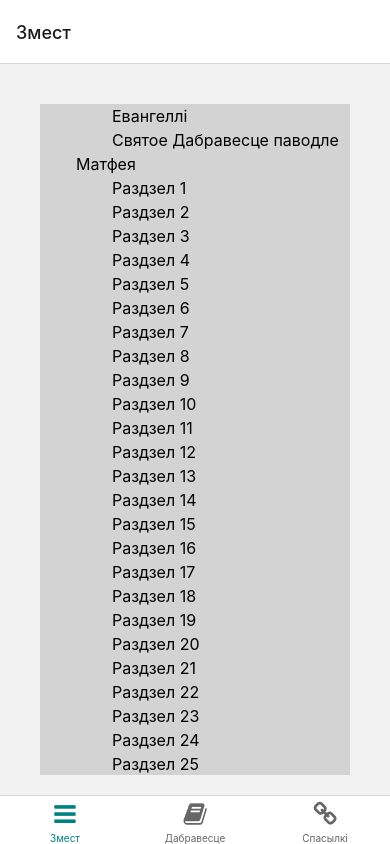
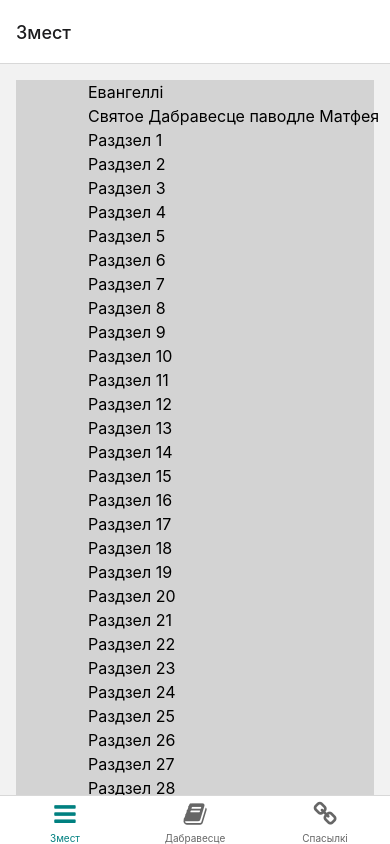
Before and after one commit to Vorvule/dabravesce-expo, a React Native app: screen / in a window 390 px wide. Built offline with nearby package versions, Linux system fonts and the light colour scheme.

Commit message:
ScrollView scrollBar made hidden

```diff
--- a/screens/Content.js
+++ b/screens/Content.js
@@ -7,6 +7,8 @@ export function Content() {
     <ScrollView
       contentContainerStyle={styles.contentContainer}
       style={styles.scrollView}
+      showsVerticalScrollIndicator={false}
+      showsHorizontalScrollIndicator={false}
     >
       <Menu />
     </ScrollView>
@@ -15,10 +17,9 @@ export function Content() {
 
 const styles = StyleSheet.create({
   scrollView: {
+    alignSelf: "center",
     maxWidth: 800,
-    margin: 20,
-    alignSelf: "center",
-    padding: 20,
+    padding: 16,
   },
   contentContainer: {
     backgroundColor: "lightgrey",
```
